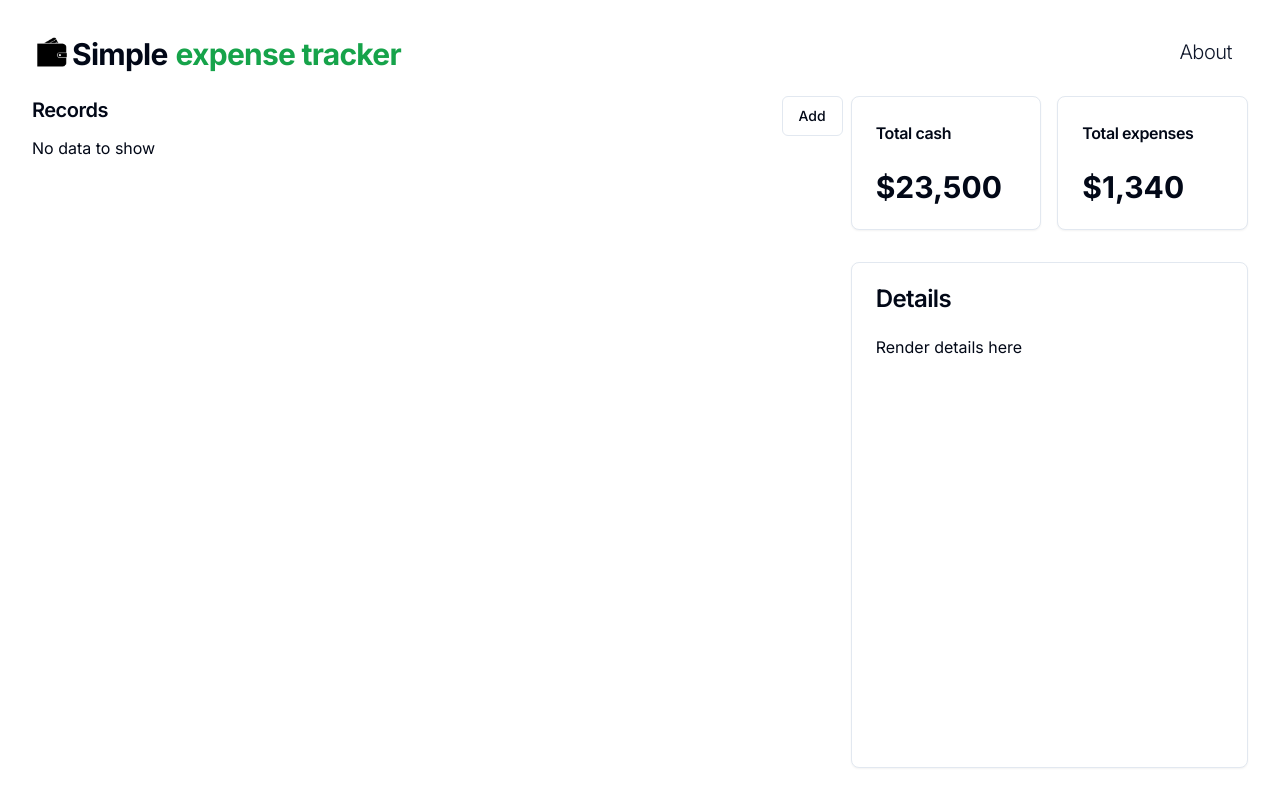
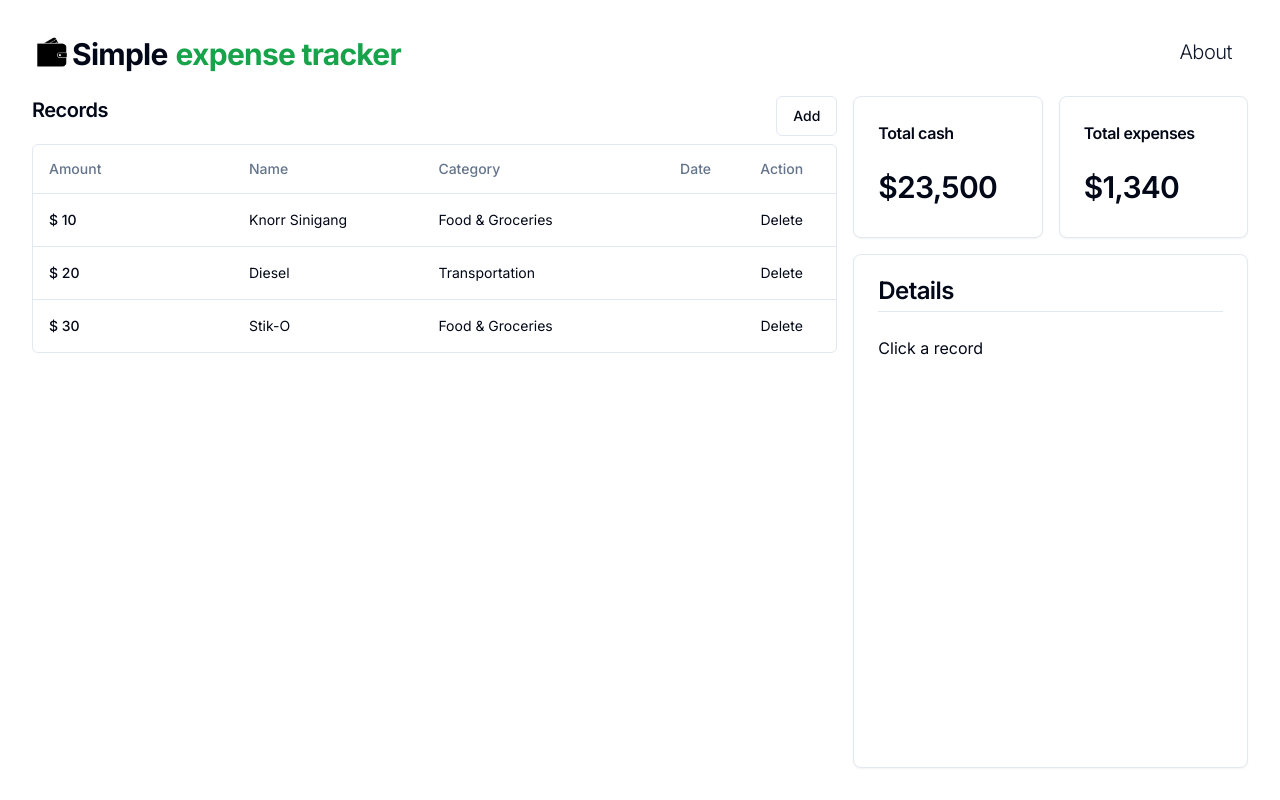
Before and after one commit to francisquianzon/simple-expense-tracker, a Next.js app: page / in a window 1280 px wide. Built offline with nearby package versions, Linux system fonts and the light colour scheme.

Commit message:
Add show expensedetails functionality

```diff
--- a/app/components/Details/ExpenseDetails.tsx
+++ b/app/components/Details/ExpenseDetails.tsx
@@ -1,16 +1,26 @@
-"use client";
-import { Card, CardContent, CardHeader, CardTitle } from "@/components/ui/card";
+'use client';
+import { Card, CardContent, CardHeader, CardTitle } from '@/components/ui/card';
+import { useContext, useMemo } from 'react';
+import { ExpenseDataContext } from '@/app/page';
 
 const ExpenseDetails = () => {
+  const { activeDataId, data } = useContext(ExpenseDataContext);
+
+  // Finds and sets the expense to be displayed based on the given ID
+  const activeExpenseObject = useMemo(() => {
+    const activeExpense = data.find((datum) => datum.id === activeDataId);
+    return activeExpense;
+  }, [activeDataId]);
+
   return (
-    <div className="flex h-full w-1/3 flex-col gap-4">
+    <div className="flex h-full w-1/3 flex-col">
       <div className="flex flex-row">
         <Card className="mx-2 w-1/2">
           <CardHeader>
             <CardTitle className="text-base">Total cash</CardTitle>
           </CardHeader>
           <CardContent>
-            <p className="text-3xl font-bold">$23,500</p>
+            <h2 className="scroll-m-20 pb-2 text-3xl font-semibold tracking-tight first:mt-0">$23,500</h2>
           </CardContent>
         </Card>
         <Card className="ml-2 w-1/2">
@@ -18,15 +28,39 @@ const ExpenseDetails = () => {
             <CardTitle className="text-base">Total expenses</CardTitle>
           </CardHeader>
           <CardContent>
-            <p className="text-3xl font-bold">$1,340</p>
+            <h2 className="scroll-m-20 pb-2 text-3xl font-semibold tracking-tight first:mt-0">$1,340</h2>
           </CardContent>
         </Card>
       </div>
       <Card className="ml-2 mt-4 h-full pb-8">
         <CardHeader>
-          <CardTitle>Details</CardTitle>
+          <CardTitle className="border-b pb-2">Details</CardTitle>
         </CardHeader>
-        <CardContent>Render details here</CardContent>
+        <CardContent>
+          {activeExpenseObject ? (
+            <div className="flex flex-col gap-8">
+              <div className="flex flex-row">
+                <div>
+                  <h3 className="scroll-m-20 text-2xl font-semibold tracking-tight">{activeExpenseObject.name}</h3>
+                  <small className="text-sm font-medium leading-none">{activeExpenseObject.date}</small>
+                </div>
+                <h2 className="scroll-m-20 pb-2 text-2xl font-semibold tracking-tight first:mt-0 flex flex-1 justify-end">
+                  ${activeExpenseObject.amount}
+                </h2>
+              </div>
+              <div>
+                <small className="text-sm font-medium leading-none">Category</small>
+                <h4 className="scroll-m-20 text-xl font-semibold tracking-tight">{activeExpenseObject.category}</h4>
+              </div>
+              <div className="overflow-y-auto max-h-1/2">
+                <small className="text-sm font-medium leading-none">Description</small>
+                <p className="leading-5 [&:not(:first-child)]:mt-2">{activeExpenseObject.description}</p>
+              </div>
+            </div>
+          ) : (
+            <h1>Click a record</h1>
+          )}
+        </CardContent>
       </Card>
     </div>
   );
--- a/app/components/Expenses/AddDialog.tsx
+++ b/app/components/Expenses/AddDialog.tsx
@@ -1,4 +1,4 @@
-import { Button } from "@/components/ui/button";
+import { Button } from '@/components/ui/button';
 import {
   Dialog,
   DialogClose,
@@ -7,23 +7,17 @@ import {
   DialogHeader,
   DialogTitle,
   DialogTrigger,
-} from "@/components/ui/dialog";
-import {
-  Select,
-  SelectContent,
-  SelectGroup,
-  SelectItem,
-  SelectTrigger,
-  SelectValue,
-} from "@/components/ui/select";
-import { Input } from "@/components/ui/input";
-import { Label } from "@/components/ui/label";
-import { FormEvent } from "react";
-import { CategoryList } from "@/app/constants";
-import { Textarea } from "@/components/ui/textarea";
-import { ExpenseDataContext } from "@/app/page";
-import { useContext } from "react";
-import { TExpenseData } from "@/app/types";
+} from '@/components/ui/dialog';
+import { Select, SelectContent, SelectGroup, SelectItem, SelectTrigger, SelectValue } from '@/components/ui/select';
+import { Input } from '@/components/ui/input';
+import { Label } from '@/components/ui/label';
+import { FormEvent } from 'react';
+import { CategoryList } from '@/app/constants';
+import { Textarea } from '@/components/ui/textarea';
+import { ExpenseDataContext } from '@/app/page';
+import { useContext } from 'react';
+import { TExpenseData } from '@/app/types';
+import { v4 as uuidv4 } from 'uuid';
 
 const AddDialog = () => {
   const { setExpenseData } = useContext(ExpenseDataContext);
@@ -32,11 +26,12 @@ const AddDialog = () => {
     e.preventDefault();
     const formData = new FormData(e.target as HTMLFormElement);
     const expenseFormData: TExpenseData = {
-      name: formData.get("name") as string,
-      amount: formData.get("amount") as unknown as number,
-      category: formData.get("category-select") as CategoryList,
-      description: formData.get("description") as string,
-      date: (formData.get("date") as string).toString(),
+      id: uuidv4(),
+      name: formData.get('name') as string,
+      amount: formData.get('amount') as unknown as number,
+      category: formData.get('category-select') as CategoryList,
+      description: formData.get('description') as string,
+      date: (formData.get('date') as string).toString(),
     };
 
     setExpenseData(expenseFormData);
@@ -55,30 +50,20 @@ const AddDialog = () => {
           <div className="flex flex-row gap-4">
             <div className="w-1/2">
               <Label className="text-right">Name</Label>
-              <Input className="col-span-3" name="name" type={"string"} />
+              <Input required className="col-span-3" name="name" type={'string'} />
             </div>
             <div className="w-1/2">
               <Label className="text-right">Amount</Label>
-              <Input
-                defaultValue="0"
-                type="number"
-                name="amount"
-                className="col-span-3"
-              />
+              <Input required defaultValue="0" type="number" name="amount" className="col-span-3" />
             </div>
           </div>
           <div className="my-4 w-full">
             <Label className="text-right">Date</Label>
-            <Input
-              defaultValue="0"
-              type="date"
-              name="date"
-              className="col-span-3"
-            />
+            <Input defaultValue="0" type="date" name="date" className="col-span-3" />
           </div>
           <div className="my-4 w-full">
             <Label className="text-right">Category</Label>
-            <Select name="category-select">
+            <Select required name="category-select">
               <SelectTrigger>
                 <SelectValue placeholder="Select a category" />
               </SelectTrigger>
@@ -97,10 +82,7 @@ const AddDialog = () => {
           </div>
           <div className="my-4 w-full">
             <Label className="text-right">Description</Label>
-            <Textarea
-              placeholder="Type your expense description here."
-              name="description"
-            />
+            <Textarea placeholder="Type your expense description here." name="description" />
           </div>
           <DialogFooter>
             <DialogClose asChild>
--- a/app/components/Expenses/ExpensesList.tsx
+++ b/app/components/Expenses/ExpensesList.tsx
@@ -1,21 +1,13 @@
-"use client";
-import {
-  Table,
-  TableBody,
-  TableCell,
-  TableHead,
-  TableHeader,
-  TableRow,
-} from "@/components/ui/table";
-import { TExpenseData } from "@/app/types";
-import { useContext } from "react";
-import { ExpenseDataContext } from "@/app/page";
+'use client';
+import { Table, TableBody, TableCell, TableHead, TableHeader, TableRow } from '@/components/ui/table';
+import { TExpenseData } from '@/app/types';
+import { useContext } from 'react';
+import { ExpenseDataContext } from '@/app/page';
 
 const ExpenseList = () => {
-  const { data } = useContext(ExpenseDataContext);
+  const { data, setActiveExpenseData } = useContext(ExpenseDataContext);
   const handleRowClick = (expense: TExpenseData) => {
-    // ToDo: RowClick logic
-    console.log("Row is clicked", expense);
+    setActiveExpenseData(expense.id);
   };
 
   if (!data?.length) {
@@ -26,7 +18,7 @@ const ExpenseList = () => {
       <Table className="h-full">
         <TableHeader>
           <TableRow>
-            <TableHead className="w-[100px]">Amount</TableHead>
+            <TableHead className="w-[200px]">Amount</TableHead>
             <TableHead>Name</TableHead>
             <TableHead>Category</TableHead>
             <TableHead className="text-right">Date</TableHead>
@@ -35,16 +27,11 @@ const ExpenseList = () => {
         </TableHeader>
         <TableBody>
           {data.map((expense, idx) => (
-            <TableRow
-              key={expense.name + idx}
-              onClick={() => handleRowClick(expense)}
-            >
+            <TableRow key={expense.name + idx} onClick={() => handleRowClick(expense)}>
               <TableCell className="font-medium">$ {expense.amount}</TableCell>
               <TableCell>{expense.name}</TableCell>
               <TableCell>{expense.category}</TableCell>
-              <TableCell className="text-right">
-                {expense.date ? expense.date.toString() : ""}
-              </TableCell>
+              <TableCell className="text-right">{expense.date ? expense.date.toString() : ''}</TableCell>
               <TableCell className="text-center">Delete</TableCell>
             </TableRow>
           ))}
--- a/app/mocks/expenses.ts
+++ b/app/mocks/expenses.ts
@@ -1,33 +1,26 @@
-export enum CategoryList {
-    FOOD = 'Food & Groceries',
-    TRANSPORTATION = 'Transportation',
-    SHOPPING = 'Shopping'
-}
-export type TExpenseData = {
-    name: string;
-    amount: number;
-    category: CategoryList;
-    description: string;
-    date?: Date;
-}
+import { CategoryList } from "../constants";
+import { TExpenseData } from "../types";
 
 export const expensesData: TExpenseData[] = [
     {
         name: 'Knorr Sinigang',
         amount: 10,
-        category: CategoryList.FOOD,
+        category: CategoryList.Food,
         description: 'This is a sample description',
+        id: 'jfuiegfvu2fgj'
     },
     {
         name: 'Diesel',
         amount: 20,
-        category: CategoryList.TRANSPORTATION,
+        category: CategoryList.Transportation,
         description: 'This is a sample description',
+        id: 'fiwhhqufgsjqkfgqw'
     },
     {
         name: 'Stik-O',
         amount: 30,
-        category: CategoryList.FOOD,
+        category: CategoryList.Food,
         description: 'This is a sample description',
+        id: 'fjqeifghqsgf'
     },
 ]
--- a/app/page.tsx
+++ b/app/page.tsx
@@ -1,25 +1,38 @@
-"use client";
-import Header from "./components/Header/Header";
-import Expenses from "./components/Expenses/Expenses";
-import ExpenseDetails from "./components/Details/ExpenseDetails";
-import { createContext, useState } from "react";
-import { TExpenseData } from "./types";
-import { CategoryList, sampleExpenseData } from "./constants";
+'use client';
+import Header from './components/Header/Header';
+import Expenses from './components/Expenses/Expenses';
+import ExpenseDetails from './components/Details/ExpenseDetails';
+import { createContext, useEffect, useState } from 'react';
+import { TExpenseData } from './types';
+import { sampleExpenseData } from './constants';
+import { expensesData } from './mocks/expenses';
 
 export const ExpenseDataContext = createContext(sampleExpenseData);
 
 export default function Home() {
-  const [expenseData, setExpenseData] = useState<TExpenseData[]>([]);
+  const [expenseData, setExpenseData] = useState<TExpenseData[]>(expensesData); // Set initial data for testing/demo; remove if necessary
+  const [activeExpenseData, setActiveExpenseData] = useState<string>('');
+
+  const handleSetActiveExpense = (expenseId: string) => {
+    setActiveExpenseData(expenseId);
+  };
+
   const handleSetExpenseData = (expense: TExpenseData) => {
     setExpenseData((prev) => [...prev, expense]);
   };
+
   return (
     <ExpenseDataContext.Provider
-      value={{ data: expenseData, setExpenseData: handleSetExpenseData }}
+      value={{
+        data: expenseData,
+        setExpenseData: handleSetExpenseData,
+        activeDataId: activeExpenseData,
+        setActiveExpenseData: handleSetActiveExpense,
+      }}
     >
       <div className="flex h-screen flex-col p-8">
         <Header />
-        <div className="flex h-full flex-row">
+        <div className="flex h-full flex-row gap-2">
           <Expenses />
           <ExpenseDetails />
         </div>
--- a/app/types.ts
+++ b/app/types.ts
@@ -1,6 +1,7 @@
 import { CategoryList } from "./constants";
 
 export type TExpenseData = {
+    id: string;
     name: string;
     amount: number;
     category: CategoryList;
@@ -10,7 +11,8 @@ export type TExpenseData = {
 
 export type TExpenseDataContext = {
     data: TExpenseData[],
+    activeDataId?: string;
+    totalCash?: number;
     setExpenseData: (expense: TExpenseData) => void;
-    activeData?: TExpenseData;
-    totalCash?: number;
+    setActiveExpenseData: (expenseId: string) => void;
 }
--- a/package.json
+++ b/package.json
@@ -20,12 +20,14 @@
     "react": "^18",
     "react-dom": "^18",
     "tailwind-merge": "^2.4.0",
-    "tailwindcss-animate": "^1.0.7"
+    "tailwindcss-animate": "^1.0.7",
+    "uuid": "^10.0.0"
   },
   "devDependencies": {
     "@types/node": "^20",
     "@types/react": "^18",
     "@types/react-dom": "^18",
+    "@types/uuid": "^10.0.0",
     "eslint": "^8",
     "eslint-config-next": "14.2.5",
     "postcss": "^8",
```
Also changed, not shown: app/components/Expenses/Expenses.tsx (+4 -7 lines), 2 other files (tests, documents, lock files or other folders).
